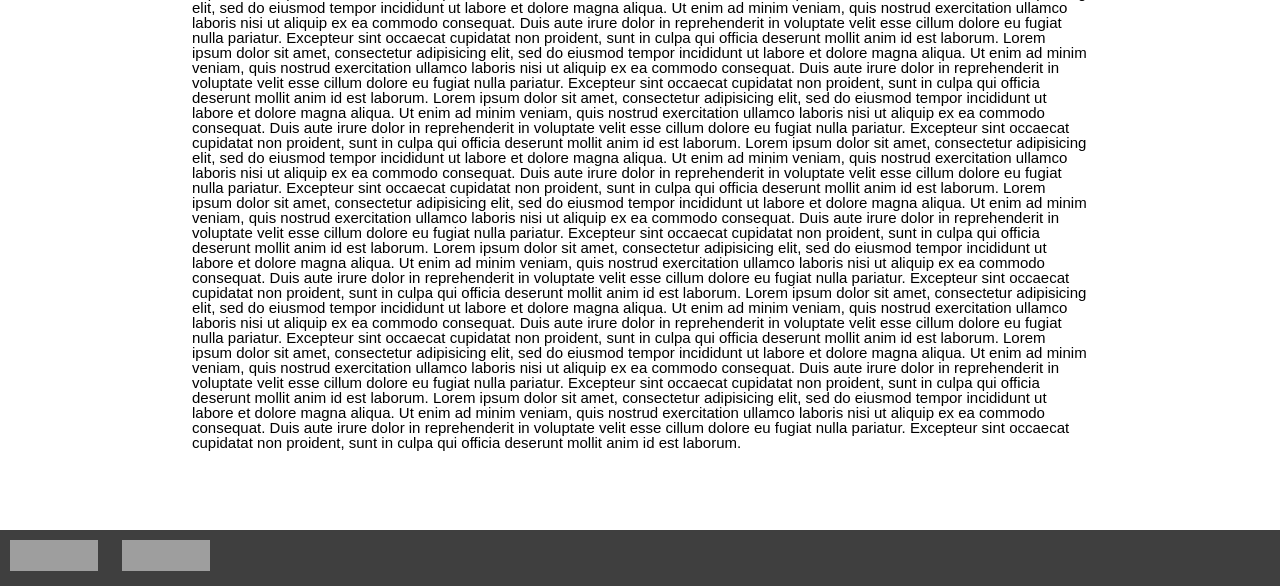
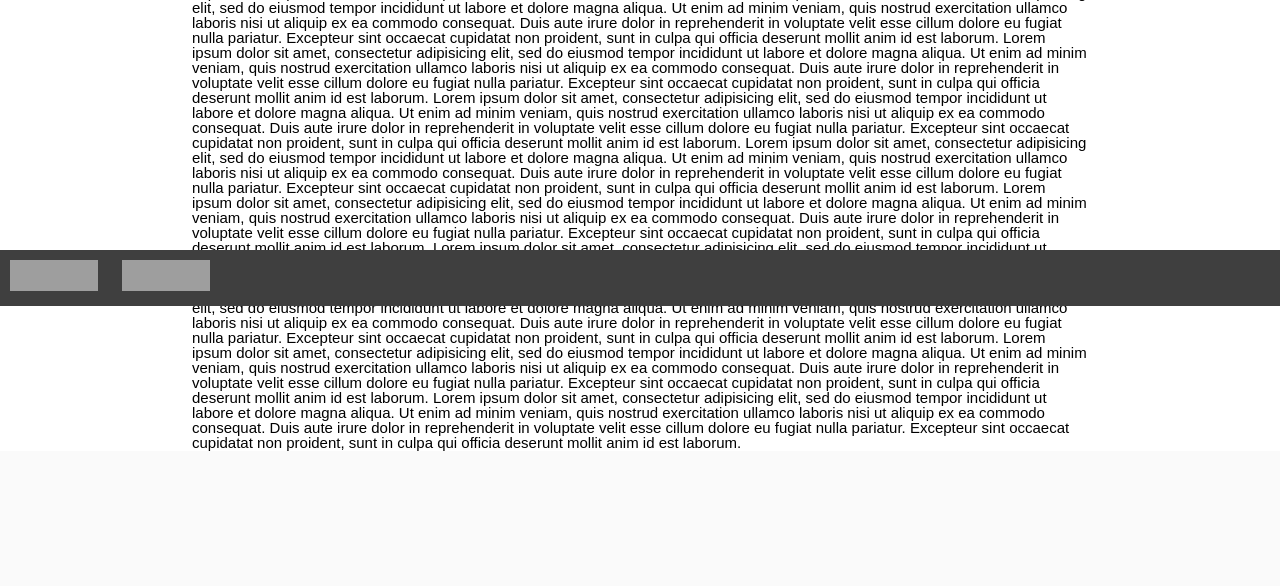
Before and after one commit to Erno3000/WEBDB, a PHP site: page /index.php in a window 1280 px wide. Shown: the part 596-1182 px from the top of the page. After the commit the page ends 1047 px from the top, so only its background shows below. Run offline with PHP 8.4, Linux system fonts and the light colour scheme; grey boxes are pictures that could not be loaded.

Commit message:
Update css/style.css
Footer fix.

let op!

in header moet <div id="cotainer"> beginnen en die sluit je vervolgens in de footer

```diff
--- a/css/style.css
+++ b/css/style.css
@@ -133,6 +133,14 @@ body {
 	border-bottom: 1px solid #c8c8c8;
 }
 
+html, body, #container {
+	height: 100%;
+}
+
+body > #container {
+	height: auto;
+	min-height: 100%;
+}
 
 /*standaard pagina opmaak*/
 #content {
@@ -155,6 +163,7 @@ body {
 #footer {
 	background-color: #3f3f3f;
 	position: relative;
+
 	/*formaat*/
 	height: 56px;
 	width: 100%;
```
Lines whose indentation alone changed are shown as unchanged.
